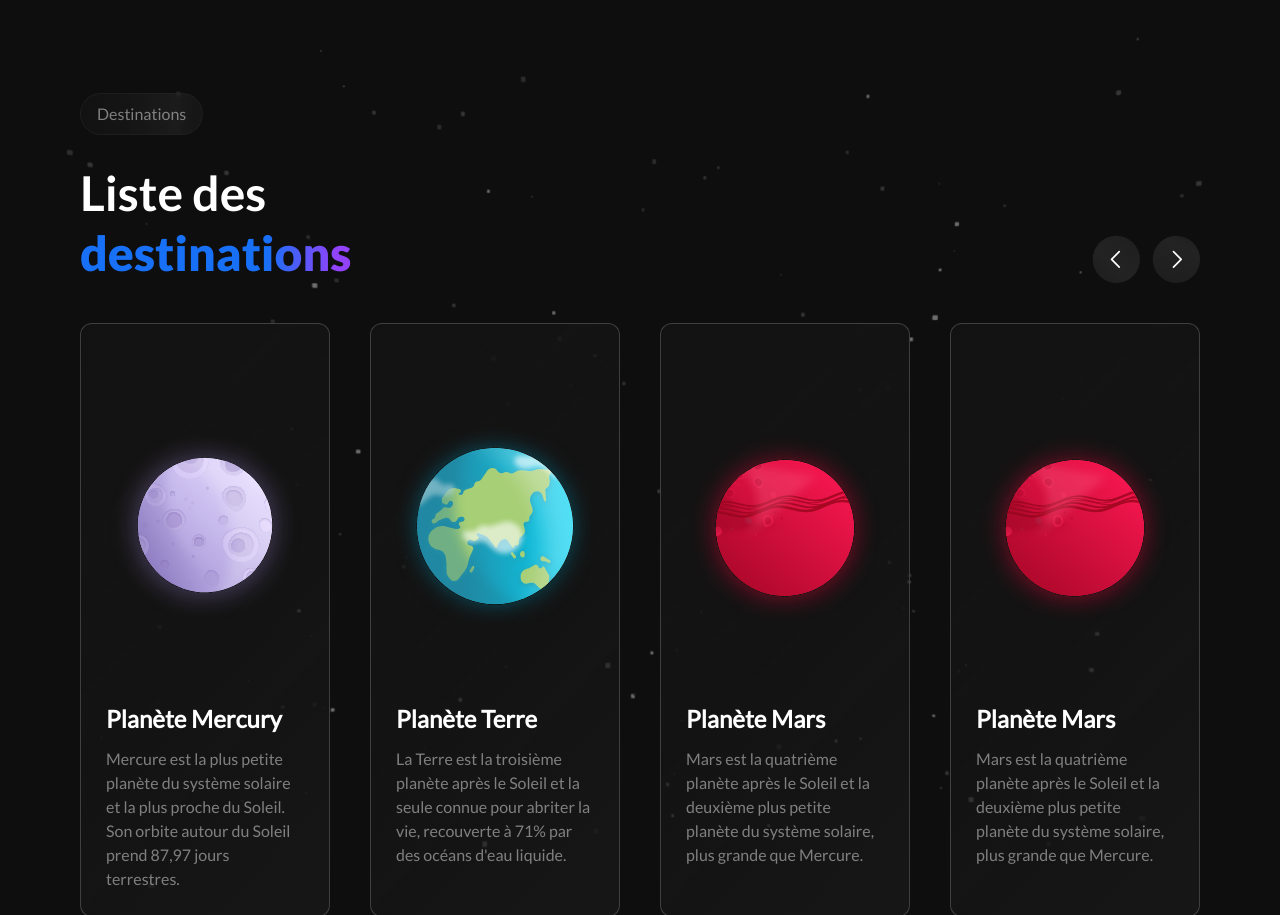
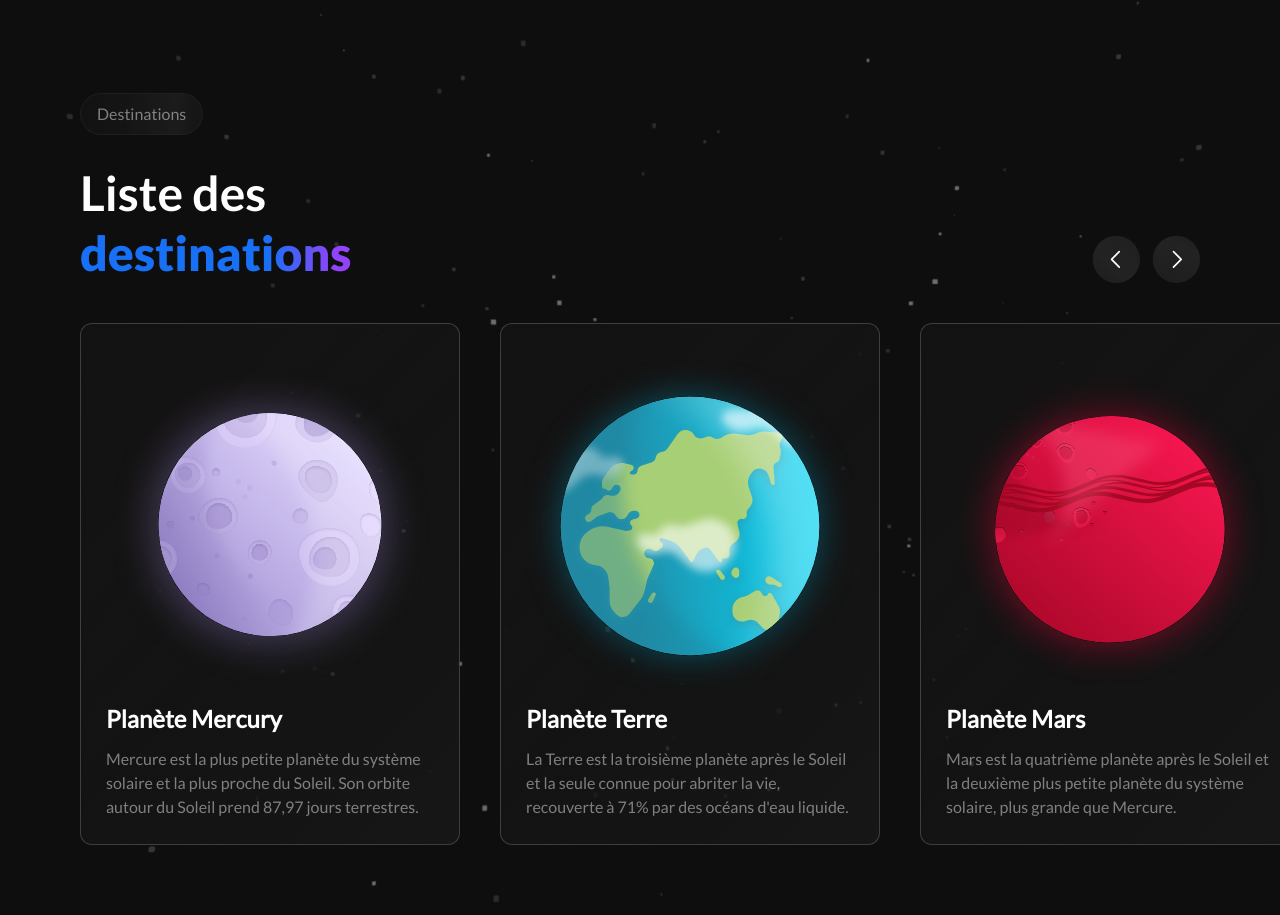
Before and after one commit to KiritoEM/mini-projet-L2, a website: page index.html in a window 1280 px wide. Shown: the part 2554-3469 px from the top of the page. Drawn offline with Linux system fonts and the light colour scheme.

Commit message:
add  destinations-card

```diff
--- a/index.html
+++ b/index.html
@@ -157,8 +157,8 @@
     <!-- section listes des destinations -->
     <section class="destinations-list w-full bg-[url('/public/star.png')] bg-cover bg-no-repeat bg-center h-max">
         <div
-            class="container mx-auto py-20 md:pt-24 px-10 md:px-16 lg:px-20 flex flex-col gap-10 justify-between items-start">
-            <div class="header w-full flex justify-between items-end overflow-hidden">
+            class="container mx-auto py-20 md:pt-24  flex flex-col gap-10 justify-between items-start">
+            <div class="header w-full px-10 md:px-16 lg:px-20 flex justify-between items-end overflow-hidden">
                 <div class="title flex flex-col gap-7">
                     <div class="tag">
                         <p class="flex">Destinations</p>
@@ -171,8 +171,9 @@
                     <img src="/public/chevron-right.svg" class="w-12">
                 </div>
             </div>
-            <div class="content w-full overflow-hidden">
-                <div class="container gap-10 flex width-max">
+            <div class="destinations-list__container w-full px-10 md:px-16 lg:pl-20 overflow-hidden">
+            <div class=" content w-max">
+                <div class="gap-10 flex width-max">
                     <div class="destination-card rounded-xl">
                         <img src="/public/mercury.svg" class="w-full">
                         <div class="destination-card__content flex flex-col gap-3">
@@ -208,6 +209,7 @@
                 </div>
             </div>
         </div>
+        </div>
     </section>
 
     <!-- footer -->
--- a/src/styles.css
+++ b/src/styles.css
@@ -239,7 +239,7 @@ body {
 }
 
 .destinations-list .destination-card {
-    width: 666px!important;
+    width: 380px;
     padding: 25px;
     border: 1px solid rgba(128, 128, 128, 0.40);
     background: linear-gradient(133deg, #131212 -12.99%, rgba(21, 20, 20, 0.94) 23.89%, rgba(22, 22, 22, 0.69) 56.42%, rgba(25, 25, 25, 0.77) 93.29%);
```
Also changed, not shown: src/output.css.
